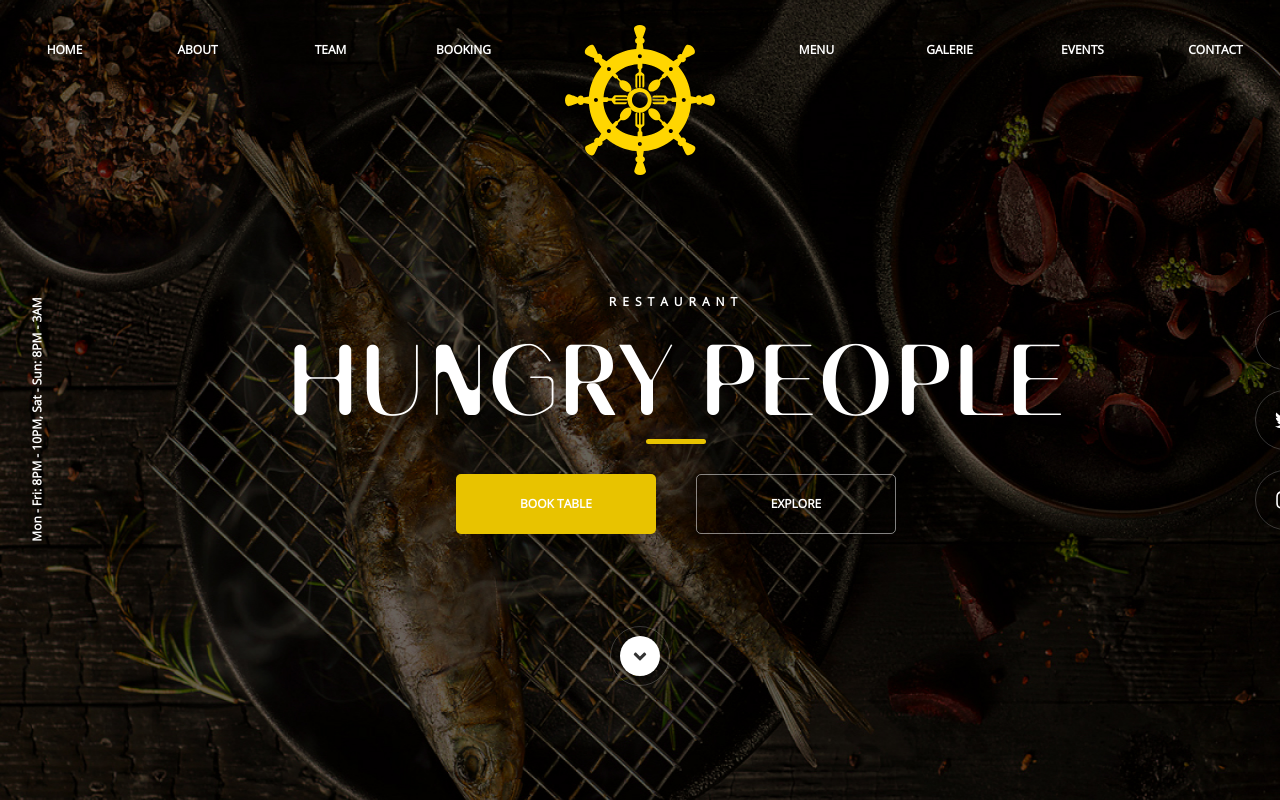
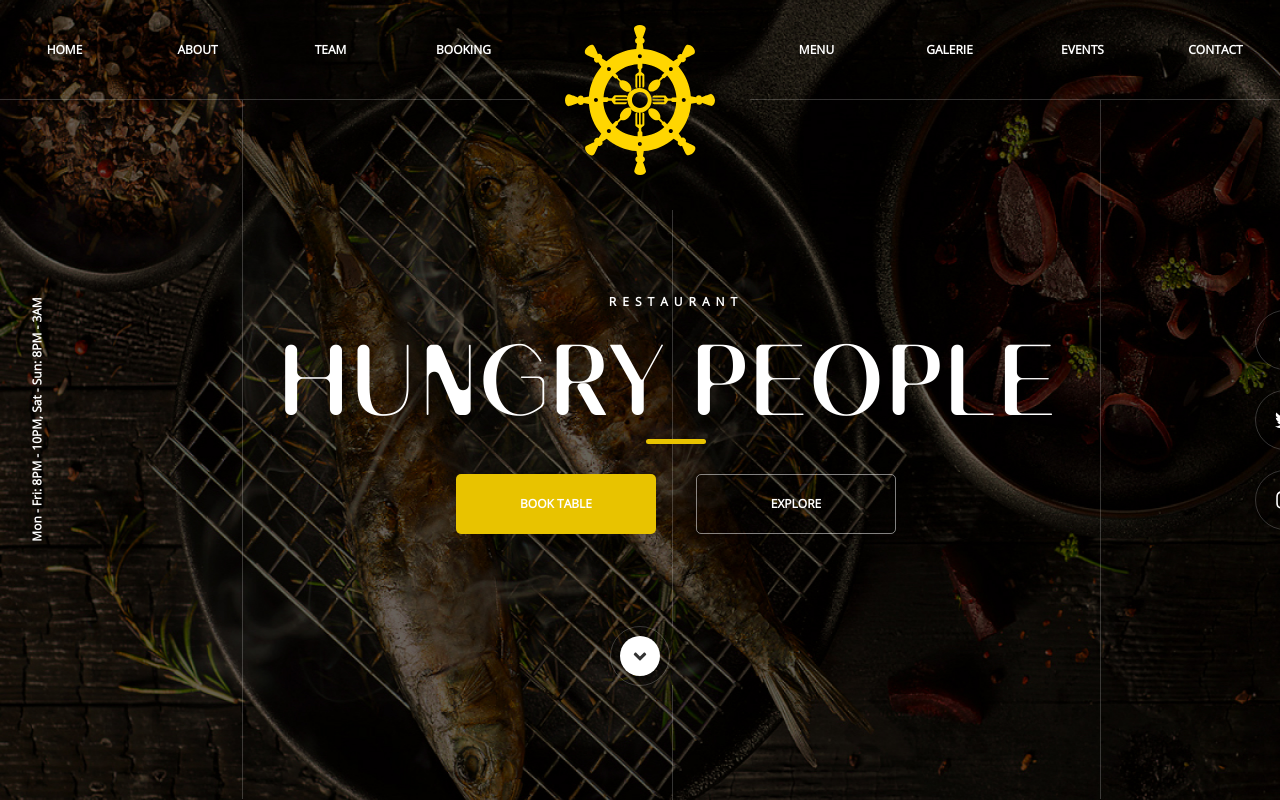
Before and after one commit to snaf-trip/hunger, a plain HTML site: page index.html in a window 1280 px wide. Shown: the top 800 px of the page. Drawn offline with Linux system fonts and the light colour scheme; files whose address does not match are found by name.

Commit message:
added design lines in first block

```diff
--- a/index.html
+++ b/index.html
@@ -55,6 +55,10 @@
             Mon - Fri: 8PM - 10PM, Sat - Sun: 8PM - 3AM
           </span>
         </div>
+        <div class="left-design-line"></div>
+        <div class="center-design-line-big"></div>
+        <div class="center-design-line-mini"></div>
+
         <div class='name-and-buttons'>
           <span class="span-restaurant">RESTAURANT</span>
           <h1 class="main-blcok-title">HUNGRY PEOPLE</h1>
@@ -64,6 +68,7 @@
             <a href="" class="button-explore">EXPLORE</a>
           </div>
         </div>
+        <div class="right-design-line"></div>
         <div class='social-network'>
           <ul class="social-list">
             <a href="" class="social-item">
--- a/styles/header.css
+++ b/styles/header.css
@@ -13,6 +13,7 @@
   padding: 0;
   margin: 0;
   height: 100px;
+  border-bottom: 1px solid rgba(255, 255, 255, 0.2);
 }
 
 .header-menu-link {
--- a/styles/main-block.css
+++ b/styles/main-block.css
@@ -1,4 +1,5 @@
 .main-block-content {
+  position: relative;
   display: grid;
   grid-template-columns: 245px 798px 237px;
   height: 249px;
@@ -36,7 +37,7 @@
   font-size: 96px;
   width: -moz-fit-content;
   width: fit-content;
-  margin: 0 auto;
+  margin: 0;
 }
 
 .mini-yellow-line {
@@ -135,3 +136,43 @@
   background-color: #FFFFFF;
   border-radius: 50%;
 }
+
+.left-design-line{
+  width: 1px;
+  height: 699px;
+  background-color: rgba(255, 255, 255, 0.2);
+  position: absolute;
+  z-index: -1;
+  top: -195px;
+  left: 210px;
+}
+
+.center-design-line-big {
+  width: 1px;
+  height: 416px;
+  background-color: rgba(255, 255, 255, 0.2);
+  position: absolute;
+  z-index: -1;
+  top: -85px;
+  left: 640px;
+}
+
+.center-design-line-mini {
+  width: 1px;
+  height: 115px;
+  background-color: rgba(255, 255, 255, 0.2);
+  position: absolute;
+  z-index: -1;
+  top: 390px;
+  left: 640px;
+}
+
+.right-design-line {
+  width: 1px;
+  height: 699px;
+  background-color: rgba(255, 255, 255, 0.2);
+  position: absolute;
+  z-index: -1;
+  top: -195px;
+  left: 1068px;
+}
```
